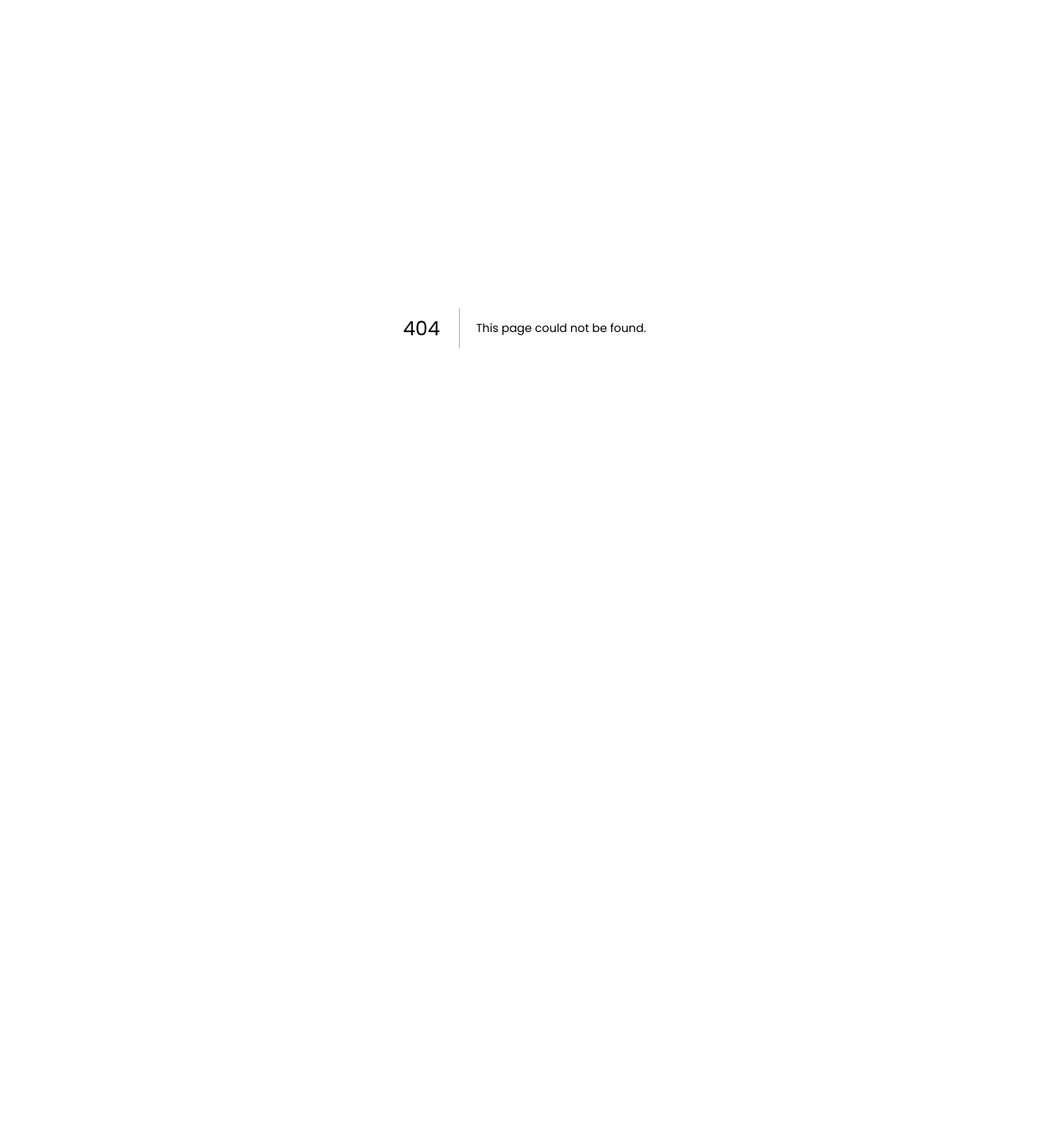
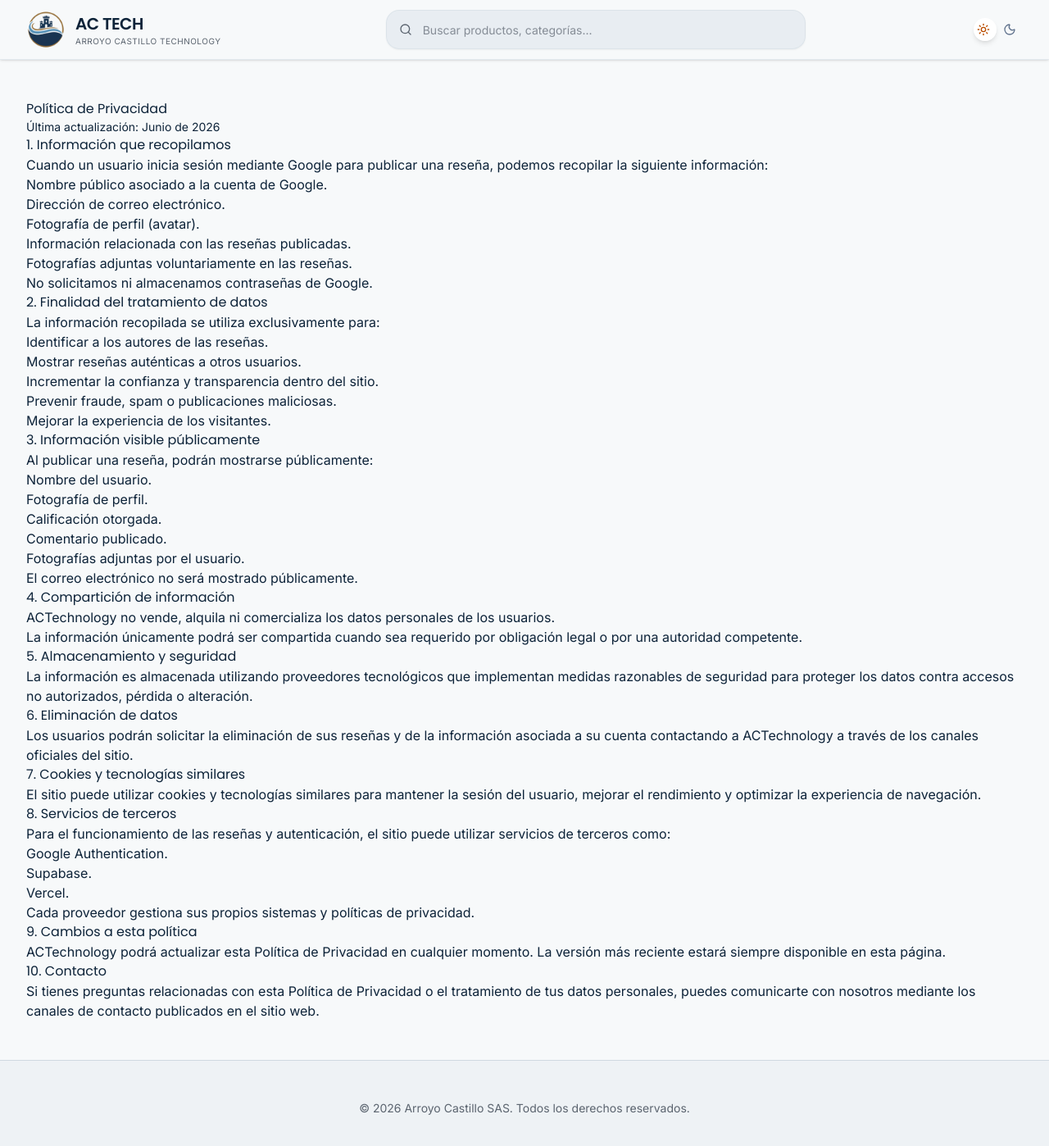
Before and after one commit to OrlaGamer09/Catalogo_ArroyoCastillo_Tech, a Next.js app: page /privacy-policy in a window 1280 px wide. Before the commit this address had no page. Shown: the top 1398 px of the page at 82% size. Before the commit the page ends 800 px from the top, so only its background shows below. Built offline with nearby package versions, Linux system fonts and the light colour scheme; a web font is replaced by a local one.

Commit message:
Add privacy policy page at /privacy-policy

```diff
--- /dev/null
+++ b/app/privacy-policy/page.tsx
@@ -0,0 +1,115 @@
+"use client"
+
+import React from "react"
+import { CatalogHeader } from "@/components/catalog-header"
+
+export default function PrivacyPolicyPage() {
+  return (
+    <div className="min-h-screen bg-background">
+      <CatalogHeader searchQuery="" onSearchChange={() => {}} />
+
+      <main className="max-w-7xl mx-auto px-4 sm:px-6 lg:px-8 py-12">
+        <div className="prose prose-invert mx-auto">
+          <h1>Política de Privacidad</h1>
+          <p className="text-sm">Última actualización: Junio de 2026</p>
+
+          <h2>1. Información que recopilamos</h2>
+          <p>
+            Cuando un usuario inicia sesión mediante Google para publicar una reseña, podemos
+            recopilar la siguiente información:
+          </p>
+          <ul>
+            <li>Nombre público asociado a la cuenta de Google.</li>
+            <li>Dirección de correo electrónico.</li>
+            <li>Fotografía de perfil (avatar).</li>
+            <li>Información relacionada con las reseñas publicadas.</li>
+            <li>Fotografías adjuntas voluntariamente en las reseñas.</li>
+          </ul>
+          <p>No solicitamos ni almacenamos contraseñas de Google.</p>
+
+          <h2>2. Finalidad del tratamiento de datos</h2>
+          <p>La información recopilada se utiliza exclusivamente para:</p>
+          <ul>
+            <li>Identificar a los autores de las reseñas.</li>
+            <li>Mostrar reseñas auténticas a otros usuarios.</li>
+            <li>Incrementar la confianza y transparencia dentro del sitio.</li>
+            <li>Prevenir fraude, spam o publicaciones maliciosas.</li>
+            <li>Mejorar la experiencia de los visitantes.</li>
+          </ul>
+
+          <h2>3. Información visible públicamente</h2>
+          <p>
+            Al publicar una reseña, podrán mostrarse públicamente:
+          </p>
+          <ul>
+            <li>Nombre del usuario.</li>
+            <li>Fotografía de perfil.</li>
+            <li>Calificación otorgada.</li>
+            <li>Comentario publicado.</li>
+            <li>Fotografías adjuntas por el usuario.</li>
+          </ul>
+          <p>El correo electrónico no será mostrado públicamente.</p>
+
+          <h2>4. Compartición de información</h2>
+          <p>ACTechnology no vende, alquila ni comercializa los datos personales de los usuarios.</p>
+          <p>
+            La información únicamente podrá ser compartida cuando sea requerido por obligación legal o
+            por una autoridad competente.
+          </p>
+
+          <h2>5. Almacenamiento y seguridad</h2>
+          <p>
+            La información es almacenada utilizando proveedores tecnológicos que implementan medidas
+            razonables de seguridad para proteger los datos contra accesos no autorizados, pérdida o
+            alteración.
+          </p>
+
+          <h2>6. Eliminación de datos</h2>
+          <p>
+            Los usuarios podrán solicitar la eliminación de sus reseñas y de la información asociada a
+            su cuenta contactando a ACTechnology a través de los canales oficiales del sitio.
+          </p>
+
+          <h2>7. Cookies y tecnologías similares</h2>
+          <p>
+            El sitio puede utilizar cookies y tecnologías similares para mantener la sesión del
+            usuario, mejorar el rendimiento y optimizar la experiencia de navegación.
+          </p>
+
+          <h2>8. Servicios de terceros</h2>
+          <p>
+            Para el funcionamiento de las reseñas y autenticación, el sitio puede utilizar servicios de
+            terceros como:
+          </p>
+          <ul>
+            <li>Google Authentication.</li>
+            <li>Supabase.</li>
+            <li>Vercel.</li>
+          </ul>
+          <p>Cada proveedor gestiona sus propios sistemas y políticas de privacidad.</p>
+
+          <h2>9. Cambios a esta política</h2>
+          <p>
+            ACTechnology podrá actualizar esta Política de Privacidad en cualquier momento. La versión
+            más reciente estará siempre disponible en esta página.
+          </p>
+
+          <h2>10. Contacto</h2>
+          <p>
+            Si tienes preguntas relacionadas con esta Política de Privacidad o el tratamiento de tus
+            datos personales, puedes comunicarte con nosotros mediante los canales de contacto
+            publicados en el sitio web.
+          </p>
+        </div>
+      </main>
+
+      <footer className="border-t border-border bg-secondary/50">
+        <div className="max-w-7xl mx-auto px-4 sm:px-6 lg:px-8 py-12">
+          <div className="text-center">
+            <p className="text-sm text-muted-foreground">© 2026 Arroyo Castillo SAS. Todos los derechos reservados.</p>
+          </div>
+        </div>
+      </footer>
+    </div>
+  )
+}
```
